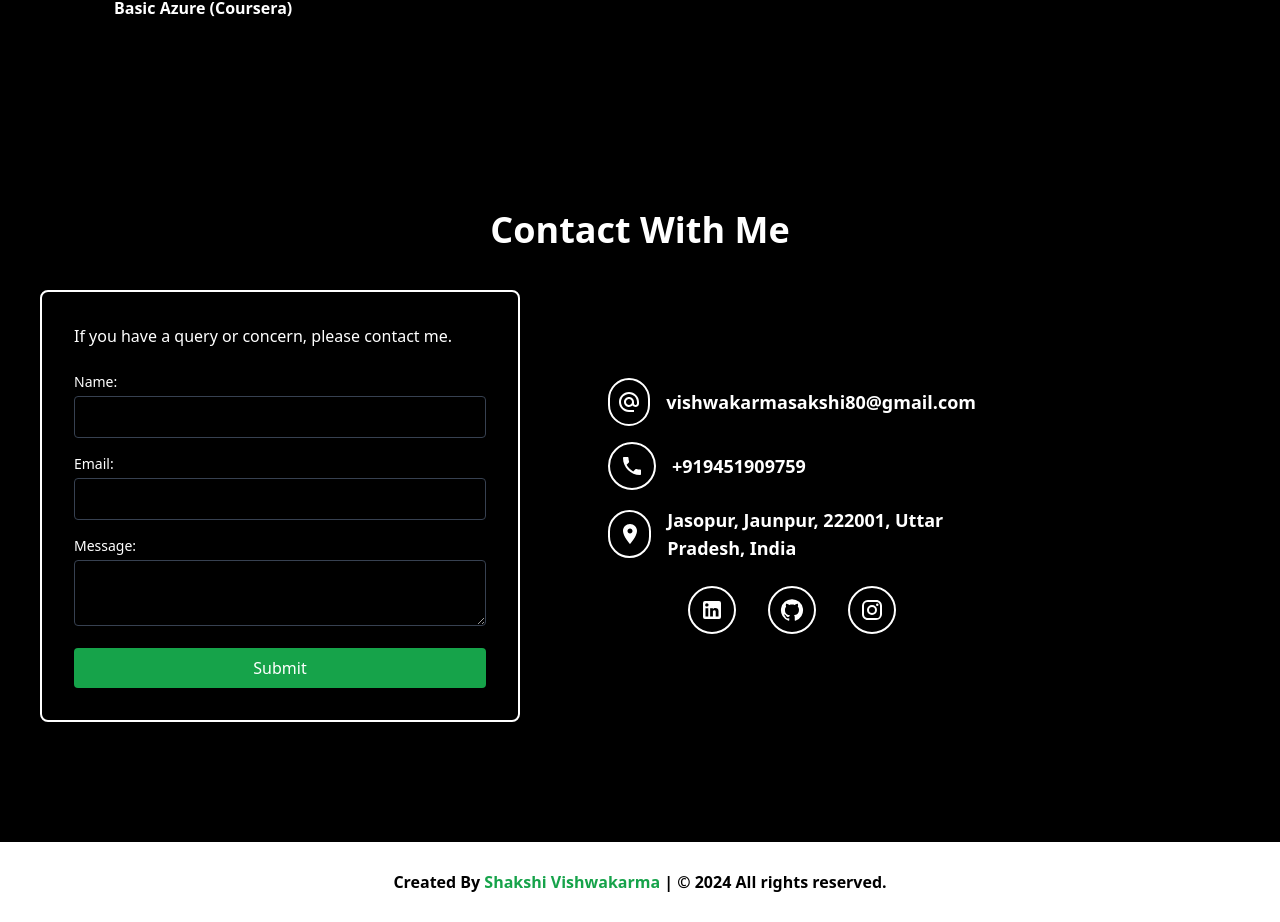
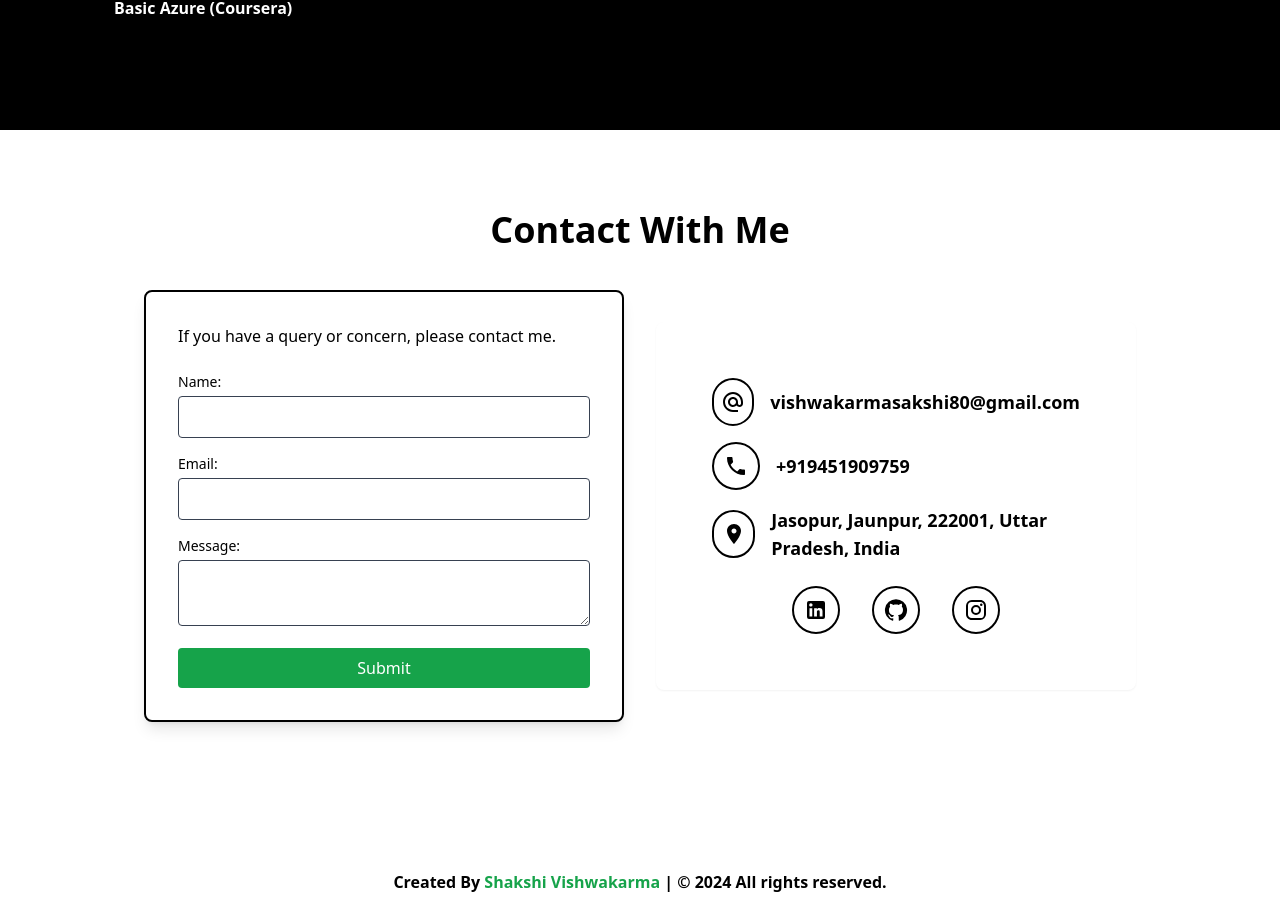
Before and after one commit to Shakshi94/portfolio, a React (Vite) app: page / in a window 1280 px wide. Shown: the part 4879-5801 px from the top of the page. Built offline with nearby package versions, Linux system fonts and the light colour scheme.

Commit message:
changes in contactform.jsx

```diff
--- a/src/components/Contactform.jsx
+++ b/src/components/Contactform.jsx
@@ -112,13 +112,13 @@ function Contact() {
     return emailRegex.test(value);
   };
   return (
-    <div className="max-w-screen-2xl container mx-auto bg-black text-white py-20 px-4 md:px-10 " id='Contact'>
+    <div className="max-w-screen-2xl container mx-auto bg-white text-black py-20 px-4 md:px-10 " id='Contact'>
       <div className="flex flex-col items-center space-y-4">
         <div className="text-4xl font-bold">Contact With Me</div>
       </div>
 
-      <div className="flex flex-col md:flex-row items-center py-10 space-y-8 md:space-y-0">
-        <div className="bg-black border-2 border-white text-white p-8 rounded-lg shadow-lg w-full md:w-2/5 ">
+      <div className="flex flex-col md:flex-row items-center justify-center py-10 space-y-8 md:space-y-0">
+        <div className="bg-white border-2 border-black text-black p-8 rounded-lg shadow-lg w-full md:w-2/5 ">
           <p className="mb-6">If you have a query or concern, please contact me.</p>
           <form onSubmit={handleSubmit}>
             <div className="mb-4">
@@ -131,7 +131,7 @@ function Contact() {
                 name="name"
                 value={formData.name}
                 onChange={handleChange}
-                className={`w-full p-2 border border-gray-700 rounded bg-black text-white ${errors.name ? "error" : ""}`}
+                className={`w-full p-2 border border-gray-700 rounded bg-white text-black ${errors.name ? "error" : ""}`}
                 disabled={isLoading}
               />
               {errors.name && (
@@ -147,7 +147,7 @@ function Contact() {
                 id="email"
                 type="email"
                 name="email"
-                className={`w-full p-2 border border-gray-700 rounded bg-black text-white ${errors.email ? "error" : ""}`}
+                className={`w-full p-2 border border-gray-700 rounded bg-white text-black ${errors.email ? "error" : ""}`}
                 value={formData.email}
                 onChange={handleChange}
                 disabled={isLoading}
@@ -164,7 +164,7 @@ function Contact() {
               <textarea
                 id="message"
                 name="message"
-                className={`w-full p-2 border border-gray-700 rounded bg-black text-white ${errors.message ? "error" : ""}`}
+                className={`w-full p-2 border border-gray-700 rounded bg-white text-black ${errors.message ? "error" : ""}`}
                 value={formData.message}
                 onChange={handleChange}
                 disabled={isLoading}
@@ -183,22 +183,22 @@ function Contact() {
           </form>
         </div>
 
-        <div className="bg-black text-white p-14 rounded-lg shadow-lg w-full md:w-2/5 mt-8 md:mt-0 md:ml-8">
+        <div className="bg-white text-black  p-14 shadow-sm rounded-lg  w-full md:w-2/5 mt-8 md:mt-0 md:ml-8">
           <div className="space-y-4">
             <div className="flex items-center">
-              <div className="rounded-full w-12 h-12 border-2 border-white flex items-center justify-center socialMedia-contact mr-4">
-                <AlternateEmailIcon />
+              <div className="rounded-full w-12 h-12 border-2 border-black flex items-center justify-center socialMedia-contact mr-4">
+                <AlternateEmailIcon  />
               </div>
               <span className='text-lg font-bold'>vishwakarmasakshi80@gmail.com</span>
             </div>
             <div className="flex items-center">
-              <div className="rounded-full w-12 h-12 border-2 border-white flex items-center justify-center socialMedia-contact mr-4">
+              <div className="rounded-full w-12 h-12 border-2 border-black flex items-center justify-center socialMedia-contact mr-4">
                 <PhoneIcon />
               </div>
               <span className='text-lg font-bold'>+919451909759</span>
             </div>
             <div className="flex items-center">
-              <div className="rounded-full w-14 h-12 border-2 border-white flex items-center justify-center socialMedia-contact mr-4">
+              <div className="rounded-full w-14 h-12 border-2 border-black flex items-center justify-center socialMedia-contact mr-4">
                 <LocationOnIcon />
               </div>
               <span className='text-lg font-bold'>Jasopur, Jaunpur, 222001, Uttar Pradesh, India</span>
@@ -207,17 +207,17 @@ function Contact() {
           <div className="flex flex-col items-center mt-6 space-y-6">
             <ul className="flex space-x-8">
               <li>
-                <a href="https://www.linkedin.com/in/shakshi-vishwakarma-21050421b/" target='blank' className="rounded-full w-12 h-12 border-2 border-white flex items-center justify-center socialMedia-contact transition duration-200">
+                <a href="https://www.linkedin.com/in/shakshi-vishwakarma-21050421b/" target='blank' className="rounded-full w-12 h-12 border-2 border-black flex items-center justify-center socialMedia-contact transition duration-200">
                   <LinkedInIcon className="cursor-pointer" />
                 </a>
               </li>
               <li>
-                <a href="https://github.com/Shakshi94" target='blank' className="rounded-full w-12 h-12 border-2 border-white flex items-center justify-center socialMedia-contact transition duration-200">
+                <a href="https://github.com/Shakshi94" target='blank' className="rounded-full w-12 h-12 border-2 border-black flex items-center justify-center socialMedia-contact transition duration-200">
                   <GitHubIcon className="cursor-pointer" />
                 </a>
               </li>
               <li>
-                <a href="https://www.instagram.com/imshakshivishwakarma/?next=%2F" target='blank' className="rounded-full w-12 h-12 border-2 border-white flex items-center justify-center socialMedia-contact transition duration-200">
+                <a href="https://www.instagram.com/imshakshivishwakarma/?next=%2F" target='blank' className="rounded-full w-12 h-12 border-2 border-black flex items-center justify-center socialMedia-contact transition duration-200">
                   <InstagramIcon className="cursor-pointer" />
                 </a>
               </li>
```
